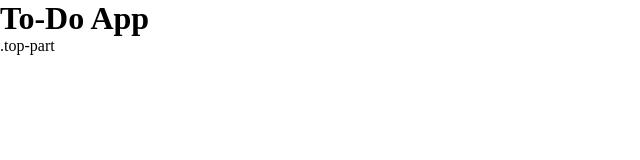
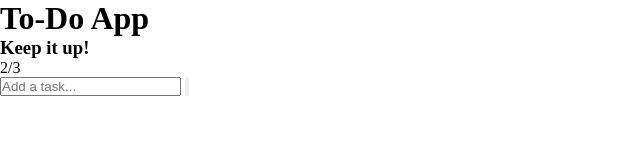
Before and after one commit to tanishbhatta/To-Do-App, a plain HTML site: page index.html in a window 1280 px wide. Shown: the whole page, without its empty margins (0-640 px from the left). Drawn offline with Linux system fonts and the light colour scheme.

Commit message:
Slight code reformation: from the scratch

```diff
--- a/index.html
+++ b/index.html
@@ -9,9 +9,15 @@
 <body>
     <div class="container">
         <h1>To-Do App</h1>
-        <div class="enclosed-cont">
-            .top-part
+        <div class="top-container">
+            <h3>Keep it up!</h3>
+            <div class="progress-bar">
+                <span class="full-fill">2/3</span>
+            </div>
         </div>
+        <input type="text" id="insert-task" placeholder="Add a task...">
+        <button type="submit"><svg xmlns="http://www.w3.org/2000/svg" viewBox="0 0 640 640"><path d="M352 128C352 110.3 337.7 96 320 96C302.3 96 288 110.3 288 128L288 288L128 288C110.3 288 96 302.3 96 320C96 337.7 110.3 352 128 352L288 352L288 512C288 529.7 302.3 544 320 544C337.7 544 352 529.7 352 512L352 352L512 352C529.7 352 544 337.7 544 320C544 302.3 529.7 288 512 288L352 288L352 128z"/></svg></button>
+        <i class="fa-solid fa-plus"></i>
     </div>
 </body>
 </html>
```
